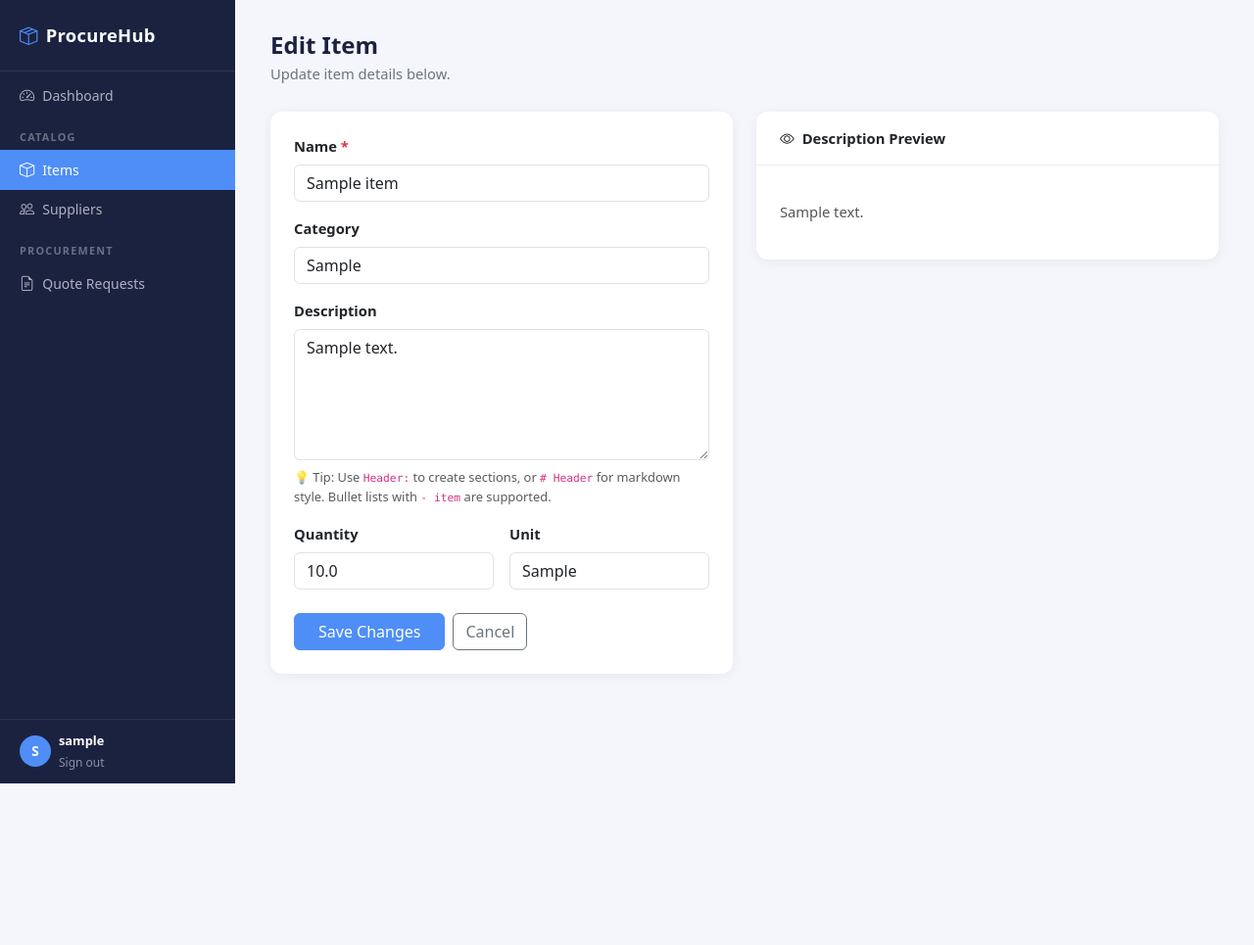
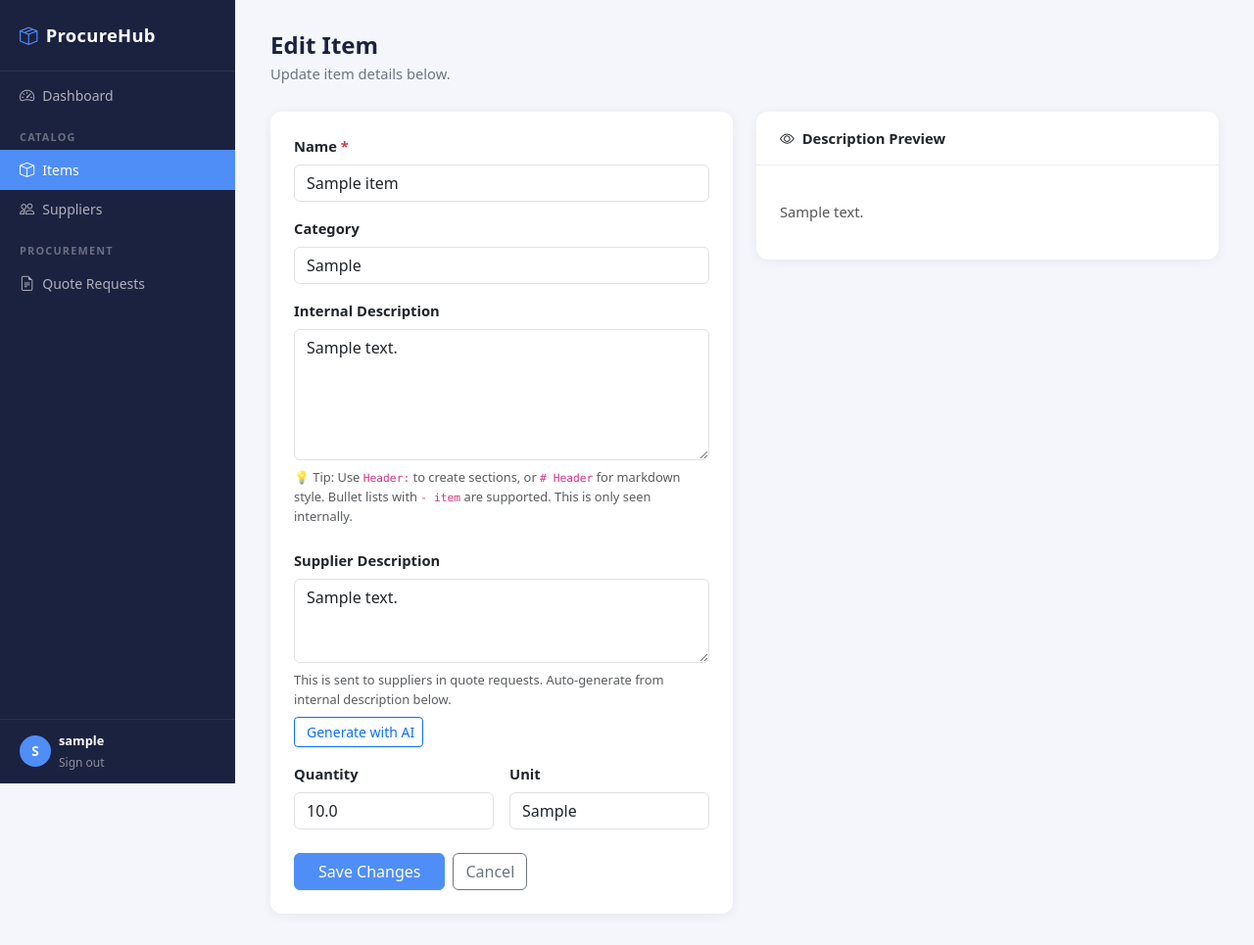
Before and after one commit to cnathani-dev/procurehub, a Flask app: page /items/edit/1 in a window 1280 px wide. Shown: the whole page at 98% size. Before the commit the page ends 800 px from the top, so only its background shows below. Run offline with Flask 3, Linux system fonts and the light colour scheme; the visitor is signed in with stand-in values (Sample User, id 1); tables that the repository leaves empty hold one stand-in row (values such as "Sample post").

Commit message:
Add supplier descriptions and Excel export for quote requests
Database:
- Add supplier_description column to items table (auto-migrated for existing DBs)

Backend Routes:
- POST /items/<id>/generate-supplier-desc: Call Claude API to auto-generate
  supplier-facing descriptions from internal descriptions (focus on specs only)
- GET /quotes/<id>/export: Generate and download Excel with two sheets:
  - Items: includes supplier descriptions (falls back to internal if empty)
  - Details: quote metadata and invited suppliers
- Gracefully handle missing ANTHROPIC_API_KEY with helpful error messages

UI/Templates:
- Items edit form: Add supplier description textarea + "Generate with AI" button
  with real-time status feedback
- Quote detail page: Add "Download Excel" button in header
- Quote list: Add download icon per row, make entire rows clickable to navigate
  to detail page, prevent action buttons from triggering navigation

Dependencies:
- Add anthropic>=0.40.0 to requirements.txt

Users can now generate professional supplier descriptions with AI, export
quote requests as Excel files ready to email, and navigate quote list more intuitively.

Co-Authored-By: Claude Haiku 4.5 <noreply@anthropic.com>

```diff
--- a/app.py
+++ b/app.py
@@ -95,13 +95,14 @@ def init_db():
             );
 
             CREATE TABLE IF NOT EXISTS items (
-                id          INTEGER PRIMARY KEY AUTOINCREMENT,
-                name        TEXT NOT NULL,
-                category    TEXT,
-                description TEXT,
-                qty         REAL,
-                unit        TEXT,
-                created_at  TIMESTAMP DEFAULT CURRENT_TIMESTAMP
+                id                    INTEGER PRIMARY KEY AUTOINCREMENT,
+                name                  TEXT NOT NULL,
+                category              TEXT,
+                description           TEXT,
+                supplier_description  TEXT,
+                qty                   REAL,
+                unit                  TEXT,
+                created_at            TIMESTAMP DEFAULT CURRENT_TIMESTAMP
             );
 
             CREATE TABLE IF NOT EXISTS suppliers (
@@ -165,6 +166,12 @@ def init_db():
                 mapping_json TEXT NOT NULL
             );
         ''')
+
+        # Migrate: add supplier_description column if it doesn't exist (for existing DBs)
+        try:
+            conn.execute('ALTER TABLE items ADD COLUMN supplier_description TEXT')
+        except Exception:
+            pass  # Column already exists
 
         # Seed default admin account
         admin_username = os.environ.get('ADMIN_USERNAME', 'admin')
@@ -443,11 +450,12 @@ def items_edit(item_id):
             abort(404)
         if request.method == 'POST':
             conn.execute(
-                'UPDATE items SET name=?,category=?,description=?,qty=?,unit=? WHERE id=?',
+                'UPDATE items SET name=?,category=?,description=?,supplier_description=?,qty=?,unit=? WHERE id=?',
                 (
                     request.form['name'].strip(),
                     request.form.get('category', '').strip() or None,
                     request.form.get('description', '').strip() or None,
+                    request.form.get('supplier_description', '').strip() or None,
                     request.form.get('qty') or None,
                     request.form.get('unit', '').strip() or None,
                     item_id,
@@ -456,6 +464,44 @@ def items_edit(item_id):
             flash('Item updated.', 'success')
             return redirect(url_for('items_list'))
     return render_template('items/edit.html', item=item)
+
+
+@app.route('/items/<int:item_id>/generate-supplier-desc', methods=['POST'])
+@login_required
+def generate_supplier_desc(item_id):
+    """Generate supplier description from internal description using Claude AI."""
+    import json as _json
+    api_key = os.environ.get('ANTHROPIC_API_KEY')
+    if not api_key:
+        return _json.jsonify({'error': 'ANTHROPIC_API_KEY not configured'}), 400
+
+    with get_db() as conn:
+        item = conn.execute('SELECT description FROM items WHERE id = ?', (item_id,)).fetchone()
+        if not item or not item['description']:
+            return _json.jsonify({'error': 'No internal description found'}), 400
+
+    try:
+        from anthropic import Anthropic
+        client = Anthropic(api_key=api_key)
+        message = client.messages.create(
+            model='claude-haiku-4-5-20251001',
+            max_tokens=300,
+            messages=[
+                {
+                    'role': 'user',
+                    'content': f"""Given this internal item description, generate a concise technical specification suitable for sending to a supplier. Focus only on specs, materials, and measurements. Remove any internal notes, budget info, or procurement context. Plain text, max 3 sentences.
+
+Internal Description:
+{item['description']}
+
+Supplier-facing description:"""
+                }
+            ]
+        )
+        supplier_desc = message.content[0].text.strip()
+        return _json.jsonify({'supplier_description': supplier_desc})
+    except Exception as e:
+        return _json.jsonify({'error': str(e)}), 500
 
 
 @app.route('/items/delete/<int:item_id>', methods=['POST'])
@@ -813,6 +859,100 @@ def quotes_delete(qr_id):
     return redirect(url_for('quotes_list'))
 
 
+@app.route('/quotes/<int:qr_id>/export', methods=['GET'])
+@login_required
+def quotes_export(qr_id):
+    """Export quote request as Excel file."""
+    from openpyxl import Workbook
+    from openpyxl.styles import Font, PatternFill, Alignment
+
+    with get_db() as conn:
+        qr = conn.execute('SELECT * FROM quote_requests WHERE id = ?', (qr_id,)).fetchone()
+        if not qr:
+            abort(404)
+
+        items = conn.execute('''
+            SELECT i.* FROM items i
+            JOIN quote_request_items qri ON qri.item_id = i.id
+            WHERE qri.quote_request_id = ?
+            ORDER BY i.category, i.name
+        ''', (qr_id,)).fetchall()
+
+        suppliers = conn.execute('''
+            SELECT s.* FROM suppliers s
+            JOIN quote_request_suppliers qrs ON qrs.supplier_id = s.id
+            WHERE qrs.quote_request_id = ?
+            ORDER BY s.name
+        ''', (qr_id,)).fetchall()
+
+    wb = Workbook()
+    ws = wb.active
+    ws.title = 'Items'
+
+    # Header row styling
+    header_fill = PatternFill(start_color='4F8EF7', end_color='4F8EF7', fill_type='solid')
+    header_font = Font(bold=True, color='FFFFFF')
+
+    # Sheet 1: Items
+    headers = ['Item Name', 'Category', 'Quantity', 'Unit', 'Supplier Description']
+    for col, header in enumerate(headers, 1):
+        cell = ws.cell(row=1, column=col, value=header)
+        cell.fill = header_fill
+        cell.font = header_font
+
+    for row_idx, item in enumerate(items, 2):
+        supplier_desc = item['supplier_description'] or item['description'] or ''
+        ws.cell(row=row_idx, column=1, value=item['name'])
+        ws.cell(row=row_idx, column=2, value=item['category'] or '')
+        ws.cell(row=row_idx, column=3, value=item['qty'] if item['qty'] is not None else '')
+        ws.cell(row=row_idx, column=4, value=item['unit'] or '')
+        ws.cell(row=row_idx, column=5, value=supplier_desc)
+
+    # Auto-width columns
+    ws.column_dimensions['A'].width = 25
+    ws.column_dimensions['B'].width = 15
+    ws.column_dimensions['C'].width = 12
+    ws.column_dimensions['D'].width = 10
+    ws.column_dimensions['E'].width = 40
+
+    # Freeze top row
+    ws.freeze_panes = 'A2'
+
+    # Sheet 2: Details
+    ws2 = wb.create_sheet('Details')
+    ws2.cell(row=1, column=1, value='Quote Request Details').font = Font(bold=True, size=12)
+    ws2.cell(row=3, column=1, value='Title:').font = Font(bold=True)
+    ws2.cell(row=3, column=2, value=qr['title'])
+    ws2.cell(row=4, column=1, value='Created:').font = Font(bold=True)
+    ws2.cell(row=4, column=2, value=qr['created_at'])
+    ws2.cell(row=5, column=1, value='Status:').font = Font(bold=True)
+    ws2.cell(row=5, column=2, value=qr['status'].capitalize())
+    if qr['notes']:
+        ws2.cell(row=6, column=1, value='Notes:').font = Font(bold=True)
+        ws2.cell(row=6, column=2, value=qr['notes'])
+
+    ws2.cell(row=8, column=1, value='Suppliers:').font = Font(bold=True)
+    for row_idx, supplier in enumerate(suppliers, 9):
+        ws2.cell(row=row_idx, column=1, value=supplier['name'])
+        ws2.cell(row=row_idx, column=2, value=supplier['phone'] or '')
+
+    ws2.column_dimensions['A'].width = 20
+    ws2.column_dimensions['B'].width = 35
+
+    # Return as file
+    buf = io.BytesIO()
+    wb.save(buf)
+    buf.seek(0)
+
+    filename = f"quote-{qr['title'][:20]}-{datetime.now().strftime('%Y%m%d')}.xlsx"
+    return send_file(
+        buf,
+        download_name=filename,
+        as_attachment=True,
+        mimetype='application/vnd.openxmlformats-officedocument.spreadsheetml.sheet'
+    )
+
+
 # ── Uploaded file download ────────────────────────────────────────────────────
 @app.route('/uploads/<path:filename>')
 @login_required
--- a/requirements.txt
+++ b/requirements.txt
@@ -3,3 +3,4 @@ gunicorn>=22.0.0
 pandas>=2.2.3
 openpyxl>=3.1.5
 werkzeug>=3.0.3
+anthropic>=0.40.0
--- a/templates/items/edit.html
+++ b/templates/items/edit.html
@@ -20,13 +20,27 @@
             <label class="form-label fw-600" style="font-weight:600;">Category</label>
             <input type="text" name="category" class="form-control" value="{{ item.category or '' }}"/>
           </div>
-          <div class="mb-3">
-            <label class="form-label fw-600" style="font-weight:600;">Description</label>
+          <div class="mb-4">
+            <label class="form-label fw-600" style="font-weight:600;">Internal Description</label>
             <textarea name="description" class="form-control" rows="5" id="descInput">{{ item.description or '' }}</textarea>
             <small class="text-muted d-block mt-2">
               💡 Tip: Use <code>Header:</code> to create sections, or <code># Header</code> for markdown style.
-              Bullet lists with <code>- item</code> are supported.
+              Bullet lists with <code>- item</code> are supported. This is only seen internally.
             </small>
+          </div>
+
+          <div class="mb-3">
+            <label class="form-label fw-600" style="font-weight:600;">Supplier Description</label>
+            <textarea name="supplier_description" class="form-control" rows="3" id="supplierDescInput">{{ item.supplier_description or '' }}</textarea>
+            <small class="text-muted d-block mt-2">
+              This is sent to suppliers in quote requests. Auto-generate from internal description below.
+            </small>
+            <button type="button" class="btn btn-sm btn-outline-primary mt-2" id="generateBtn" onclick="generateSupplierDesc()">
+              <i class="bi bi-sparkles me-1"></i>Generate with AI
+            </button>
+            <div id="generateStatus" style="display:none;margin-top:0.75rem;">
+              <small class="text-info"><i class="bi bi-hourglass-split me-1"></i><span id="statusText">Generating...</span></small>
+            </div>
           </div>
           <div class="row g-3 mb-4">
             <div class="col-6">
@@ -65,6 +79,39 @@
 
 {% block scripts %}
 <script>
+function generateSupplierDesc() {
+  const itemId = {{ item.id }};
+  const generateBtn = document.getElementById('generateBtn');
+  const supplierInput = document.getElementById('supplierDescInput');
+  const statusDiv = document.getElementById('generateStatus');
+  const statusText = document.getElementById('statusText');
+
+  generateBtn.disabled = true;
+  statusDiv.style.display = 'block';
+  statusText.textContent = 'Generating...';
+
+  fetch(`/items/${itemId}/generate-supplier-desc`, {method: 'POST'})
+    .then(r => r.json())
+    .then(data => {
+      if (data.error) {
+        statusText.textContent = '❌ ' + data.error;
+        if (data.error.includes('not configured')) {
+          statusText.textContent = '❌ ANTHROPIC_API_KEY not set. Set it in your environment and restart the app.';
+        }
+      } else {
+        supplierInput.value = data.supplier_description;
+        statusText.textContent = '✓ Generated successfully!';
+        setTimeout(() => { statusDiv.style.display = 'none'; }, 3000);
+      }
+    })
+    .catch(e => {
+      statusText.textContent = '❌ Error: ' + e.message;
+    })
+    .finally(() => {
+      generateBtn.disabled = false;
+    });
+}
+
 document.addEventListener('DOMContentLoaded', () => {
   const input = document.getElementById('descInput');
   const preview = document.getElementById('descPreview');
--- a/templates/quotes/detail.html
+++ b/templates/quotes/detail.html
@@ -17,7 +17,10 @@
     </p>
   </div>
   <div class="d-flex gap-2">
-    <form method="POST" action="{{ url_for('quotes_toggle_status', qr_id=qr.id) }}">
+    <a href="{{ url_for('quotes_export', qr_id=qr.id) }}" class="btn btn-outline-info btn-sm" download>
+      <i class="bi bi-download me-1"></i>Download Excel
+    </a>
+    <form method="POST" action="{{ url_for('quotes_toggle_status', qr_id=qr.id) }}" style="display:inline;">
       <button type="submit" class="btn btn-outline-secondary btn-sm">
         {% if qr.status == 'open' %}
           <i class="bi bi-lock me-1"></i>Close Request
```
Also changed, not shown: templates/quotes/index.html (+15 -7 lines).
